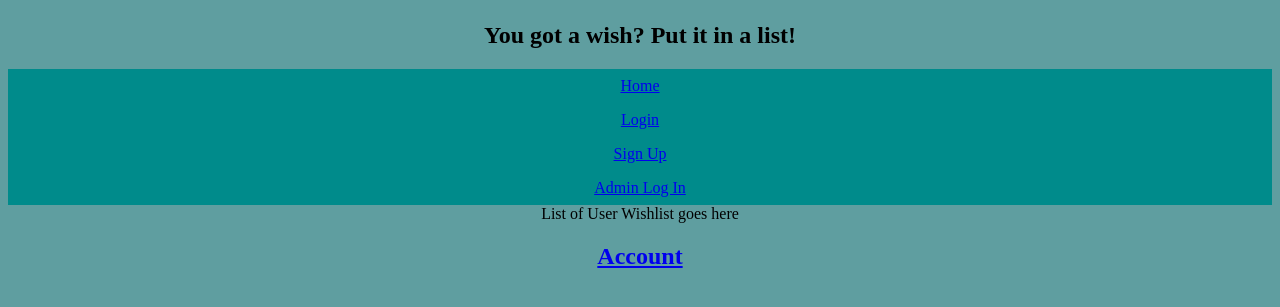
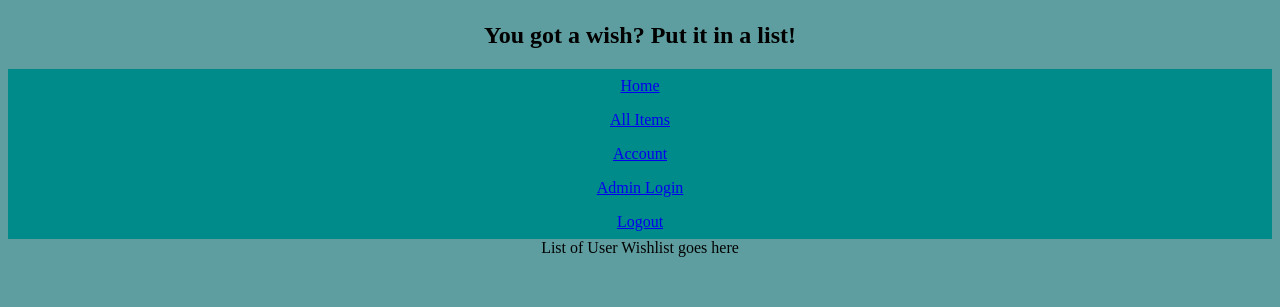
Before and after one commit to jenlopez1411/cst438project02, a Django app: page /home/ in a window 1280 px wide. Shown: the part 58-365 px from the top of the page. Run offline with Django 3.2, Linux system fonts and the light colour scheme.

Commit message:
Fixed pages with working directories

```diff
--- a/wishlist/templates/wishlist/account.html
+++ b/wishlist/templates/wishlist/account.html
@@ -3,7 +3,6 @@
 
 {% block tab_title % } Account { %endblock % }
 {% block body %}
-<h2><a href="/account">Account</a></h2></div>
 <center><h1><b>User Account</b></h1>
 <h2>First Name: {{users.0.firstName}}</h2>
 <h2>Last Name: {{users.0.lastName}}</h2>
--- a/wishlist/templates/wishlist/base/base.html
+++ b/wishlist/templates/wishlist/base/base.html
@@ -18,9 +18,10 @@
             <div class="nav">
               <ul>
                 <li><a href="/home">Home</a></li>
-                <li><a href="/login">Login</a></li>
-                <li><a href="/createAccount">Sign Up</a></li>
-                <li><a href="/admin">Admin Log In</a></li>
+                <li><a href="/items">All Items</a></li>
+                <li><a href="/account">Account</a></li>
+                <li><a href="/admin">Admin Login</a></li>
+                <li><a href="#">Logout</a></li>
                 <!-- <li><a href="">Contact</a></li> -->
               </ul>
             </div>
--- a/wishlist/templates/wishlist/home.html
+++ b/wishlist/templates/wishlist/home.html
@@ -5,7 +5,6 @@
 {% block body %}
 
    List of User Wishlist goes here
-   <h2><a href="/account">Account</a></h2></div>
    <section id="wishlist_list">
    {% for list in wishlist %}
    {% include 'wishlist/includes/list.html' with name=list.list_name id=list.list_id slug=list.slug %}
```
